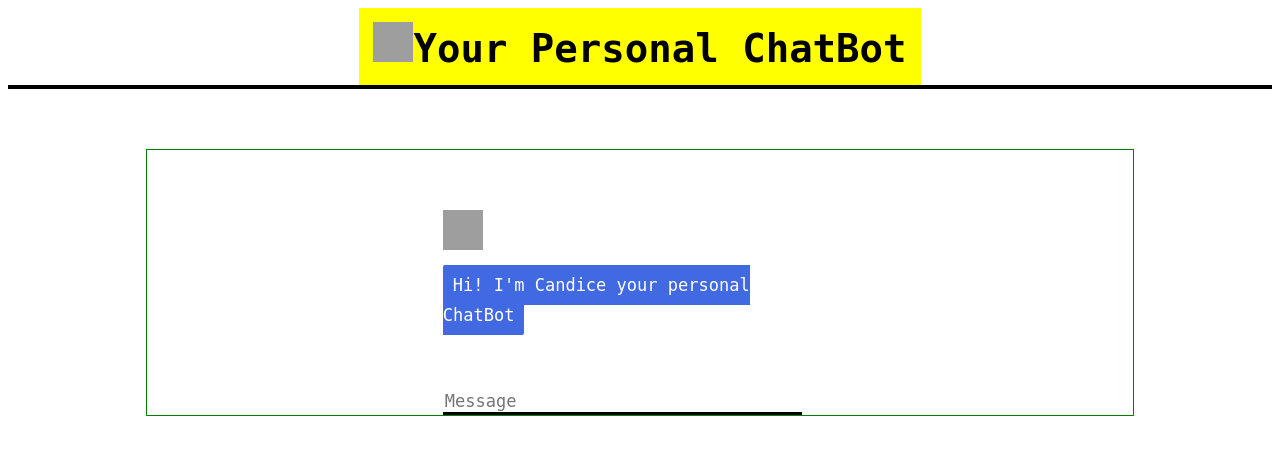
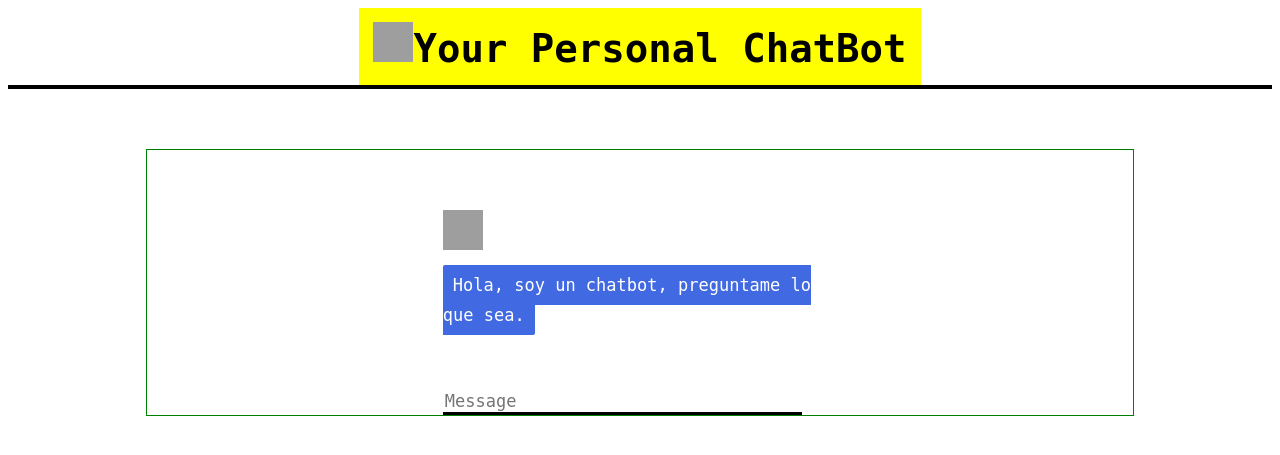
Before and after one commit to iElizondo/Lab_ChatBot, a Flask app: page / in a window 1280 px wide. Shown: the top 455 px of the page. Run offline with Flask 2, Linux system fonts and the light colour scheme; some libraries are stand-ins or nearby versions; grey boxes are pictures that could not be loaded.

Commit message:
Ultimos cambios

```diff
--- a/app.py
+++ b/app.py
@@ -9,9 +9,6 @@ app = Flask(__name__)
 bot = ChatBot("Candice")
 trainer = ChatterBotCorpusTrainer(bot)
 trainer.train("chatterbot.corpus.spanish")
-# bot.set_trainer(ListTrainer)
-# bot.set_trainer(ChatterBotCorpusTrainer)
-# bot.train("chatterbot.corpus.english")
 
 @app.route("/")
 def home():
--- a/templates/home.html
+++ b/templates/home.html
@@ -117,7 +117,7 @@
                     style="width:40px;height:40px;"
                 />
                 <p class="botText">
-                    <span>Hi! I'm Candice your personal ChatBot</span>
+                    <span>Hola, soy un chatbot, preguntame lo que sea.</span>
                 </p>
                 </div>
                 <div id="userInput">
```
Also changed, not shown: README.md, db.sqlite3.
